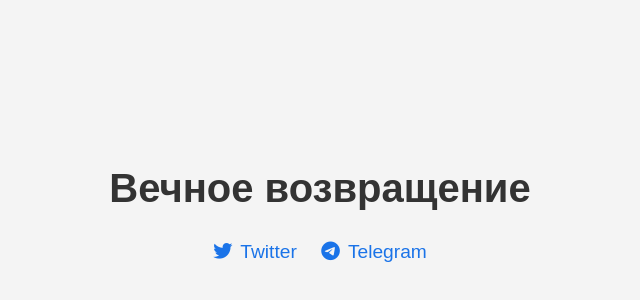
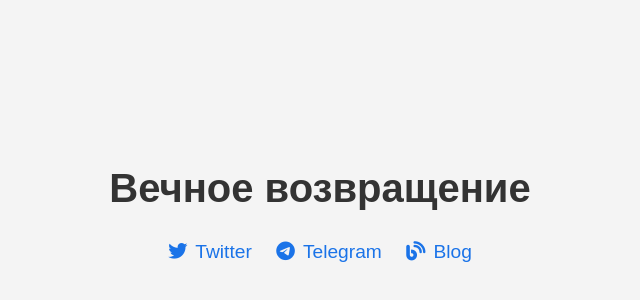
Before and after one commit to molfly/molfly.me, a plain HTML site: page index.html in a window 1280 px wide. Shown: the part 194-494 px from the top of the page, without its empty margins (320-960 px from the left). Drawn offline with Linux system fonts and the light colour scheme.

Commit message:
fas fa-blog icon

```diff
--- a/index.html
+++ b/index.html
@@ -48,6 +48,9 @@
     <a href="https://t.me/molflysay" target="_blank">
       <i class="fab fa-telegram icon"></i>Telegram
     </a>
+    <a href="/blog" target="_blank">
+      <i class="fas fa-blog icon"></i>Blog
+    </a>
   </div>
 </body>
 </html>
```
